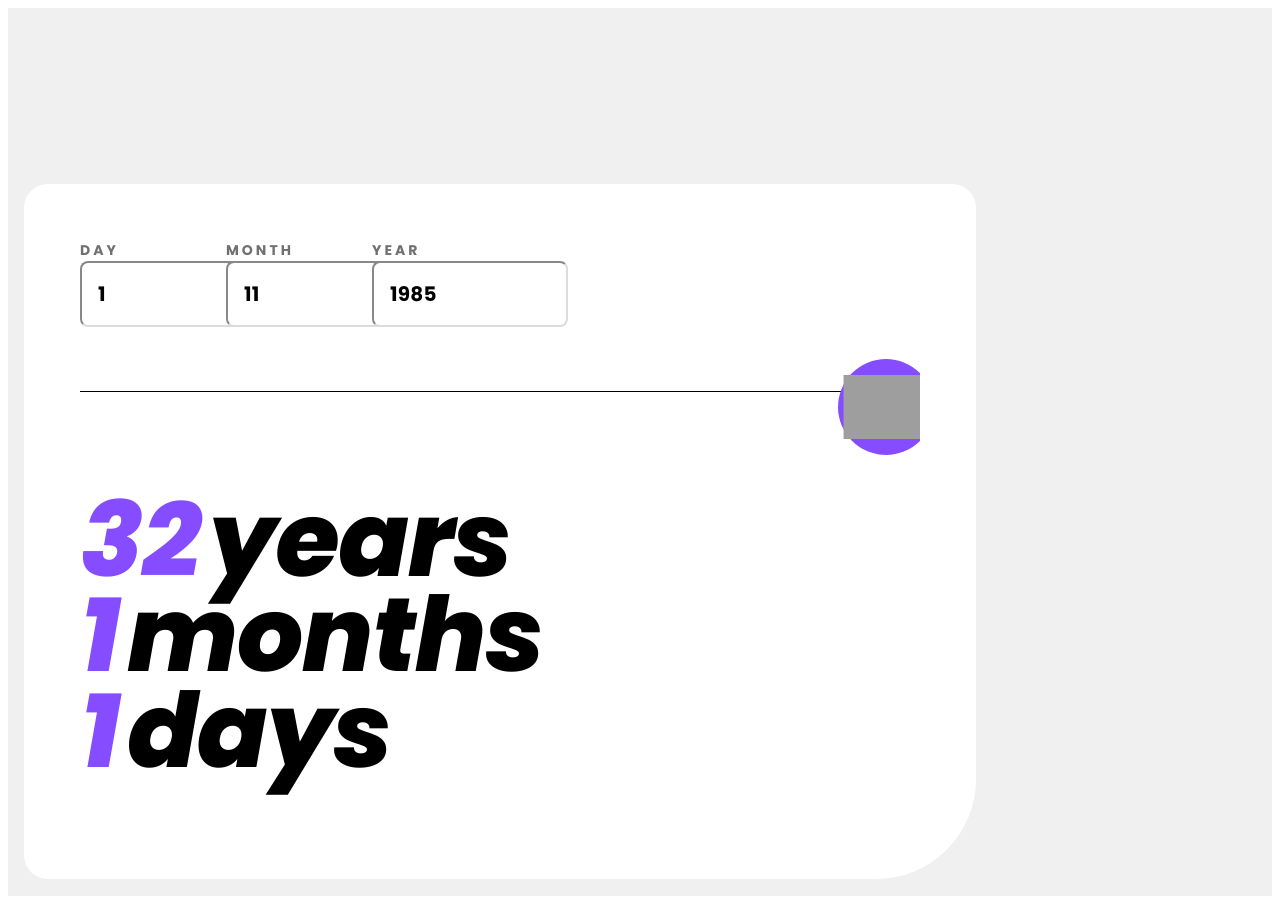
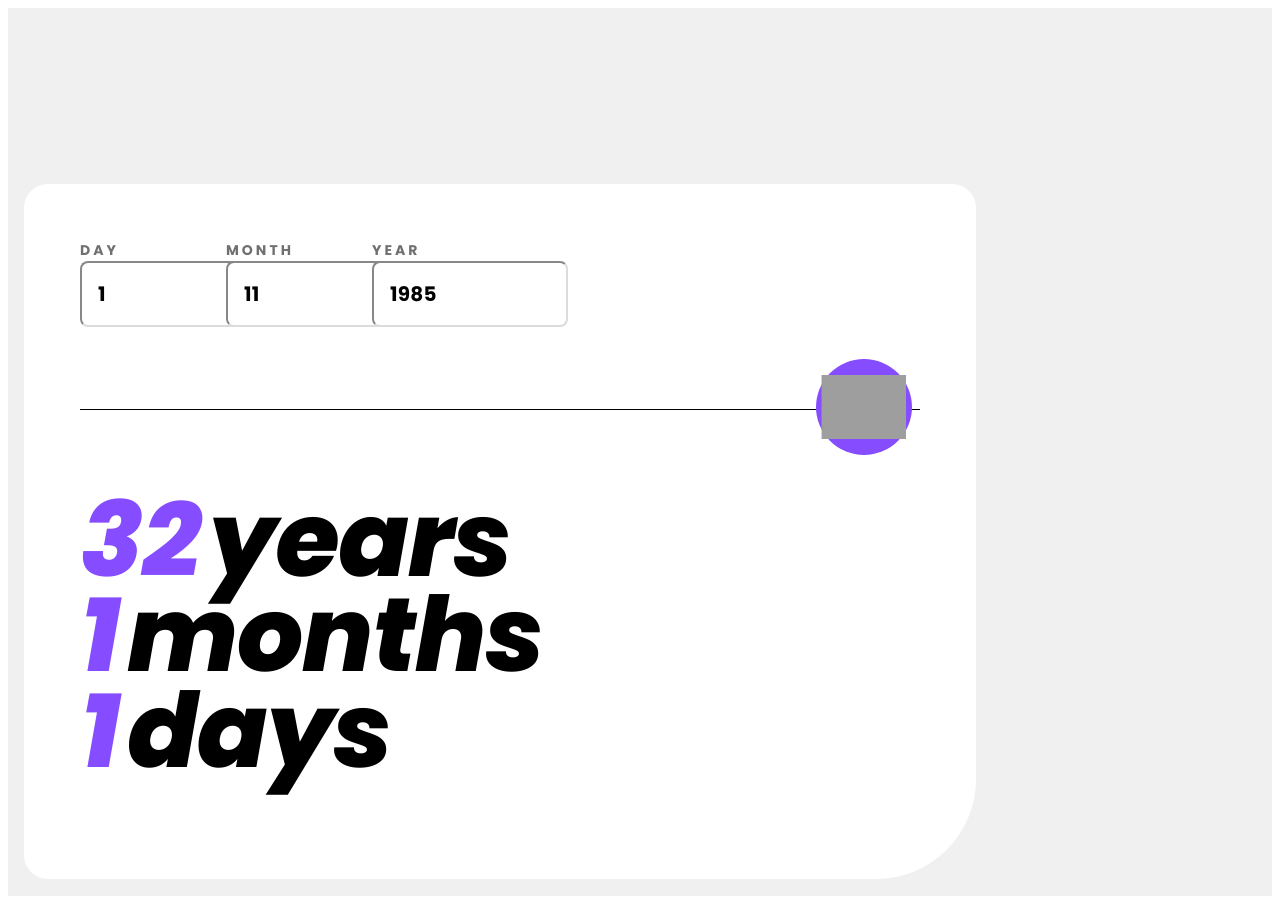
Before and after one commit to MaxAnderberg/age-calculator, a Vue app: page / in a window 1280 px wide. Built offline with nearby package versions, Linux system fonts and the light colour scheme; grey boxes are pictures that could not be loaded.

Commit message:
aligned the icon on horizontal line

```diff
--- a/src/components/AgeCalculator.vue
+++ b/src/components/AgeCalculator.vue
@@ -244,7 +244,7 @@ export default {
 .custom-line {
     position: relative;
     z-index: 1;
-    margin: 32px 0;
+    margin: 50px 0;
     /* This centers the line within the 64px container */
     border: none;
     /* Remove the default border */
@@ -266,7 +266,7 @@ export default {
 .circle {
     position: absolute;
     top: 50%;
-    left: 96%;
+    left: 93.35%;
     transform: translate(-50%, -50%);
     z-index: 2;
     background-color: #854DFF;
```
